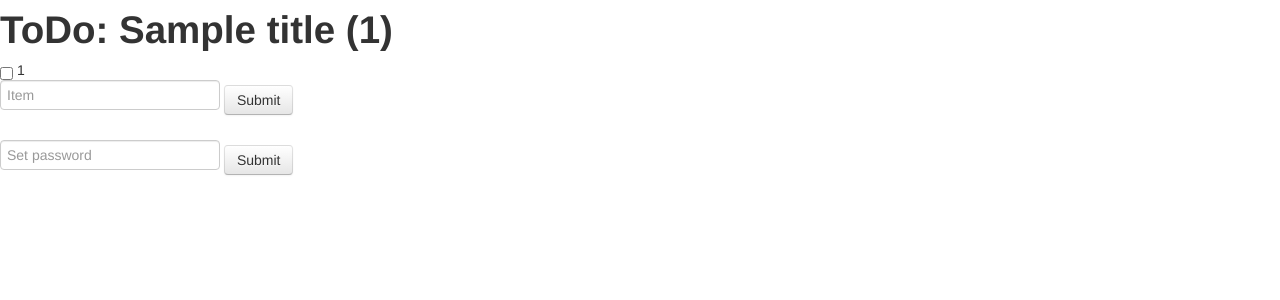
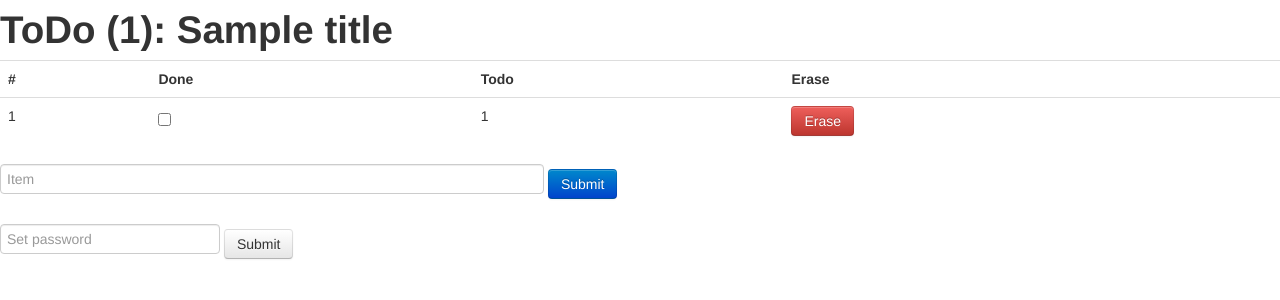
Before and after one commit to ferranpm/easy-todo, a Flask app: template todo/templates/todo.html in a window 1280 px wide. Shown: the top 300 px of the page. Run offline with Flask 2, Linux system fonts and the light colour scheme; the template is opened without the code that fills it: most values are stand-ins (such as "Sample title", 1, 10 or a date in 2020).

Commit message:
Adapt todo.html to bootstrap

```diff
--- a/todo/templates/todo.html
+++ b/todo/templates/todo.html
@@ -1,6 +1,7 @@
 {% extends 'base.html' %}
 {% block title %}Your ToDo list {% endblock %}
 {% block body %}
+
 <script>
 	function toggle(box) {
 		id = $(box).data('id');
@@ -11,39 +12,46 @@
 	}
 </script>
 
-{% if title %}
-<h1>ToDo: {{title}} ({{list_id}})</h1>
-{% else %}
-<h1>ToDo: {{list_id}}</h1>
+<h1>ToDo ({{list_id}}){% if title %}: {{title}}</h1>{% else %}
 {% endif %}
 
-{% for item in todo %}
-<div class="item">
-	<input type="checkbox" onclick="toggle(this);" data-id="{{item[2]}}" {% if item[1] %}checked=""{% endif %} />
-	<span>{{item[0]}}</span>
-</div>
-{% endfor %}
+<table class="table table-hover">
+	<tr>
+		<th>#</th>
+		<th>Done</th>
+		<th>Todo</th>
+		<th>Erase</th>
+	</tr>
+	{% for item in todo %}
+	<tr>
+		<td>{{loop.index}}</td>
+		<td><input type="checkbox" onclick="toggle(this);" data-id="{{item[2]}}" {% if item[1] %}checked=""{% endif %} /></td>
+		<td><span>{{item[0]}}</span></td>
+		<td><a href="#" class="btn btn-danger">Erase</a></td>
+	</tr>
+	{% endfor %}
+</table>
 
-<form action="/add/{{list_id}}" method="POST">
-	<input type="text" placeholder="Item" class="input--xxlarge" name="todo" />
-	<input type="submit" class="btn" />
+<form action="/add/{{list_id}}" method="POST" class="">
+	<input type="text" placeholder="Item" name="todo" class="input-xxlarge" />
+	<input type="submit" class="btn btn-primary" />
 </form>
 
 {% if not title %}
 <form action="/settitle/{{list_id}}" method="POST">
-	<input type="text" placeholder="Set title" class="input" name="title" />
+	<input type="text" placeholder="Set title" name="title" class="input-large" />
 	<input type="submit" class="btn" />
 </form>
 {% endif %}
 
 {% if password %}
 <form action="/login" method="POST">
-	<input type="text" placeholder="Passord" class="input" name="password" />
+	<input type="text" placeholder="Passord" name="password" class="input" />
 	<input type="submit" class="btn" />
 </form>
 {% else %}
 <form action="/setpassword/{{list_id}}" method="POST">
-	<input type="text" placeholder="Set password" class="input" name="password" />
+	<input type="text" placeholder="Set password" name="password" class="input" />
 	<input type="submit" class="btn" />
 </form>
 {% endif %}
```
